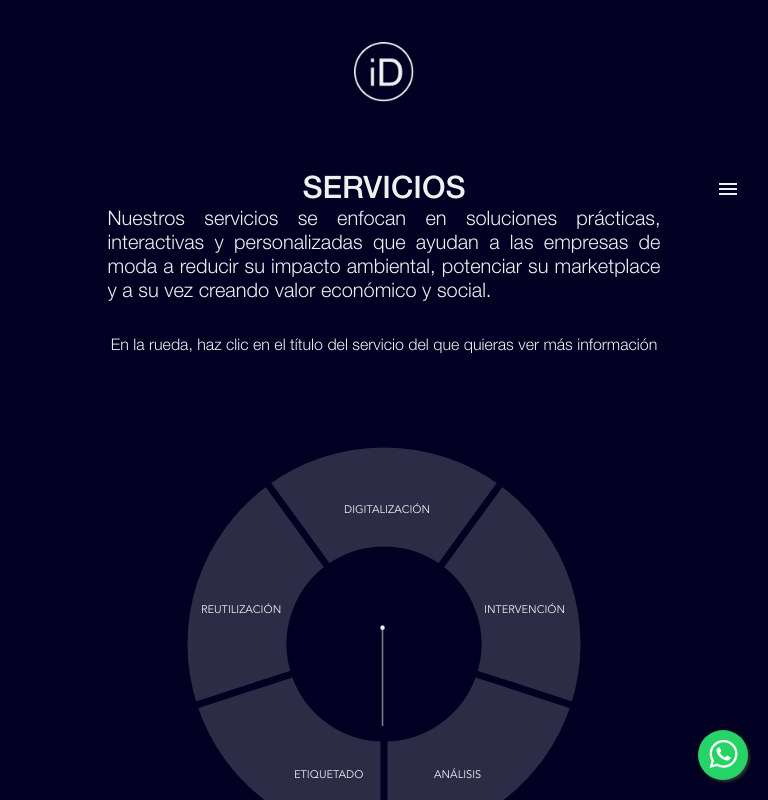
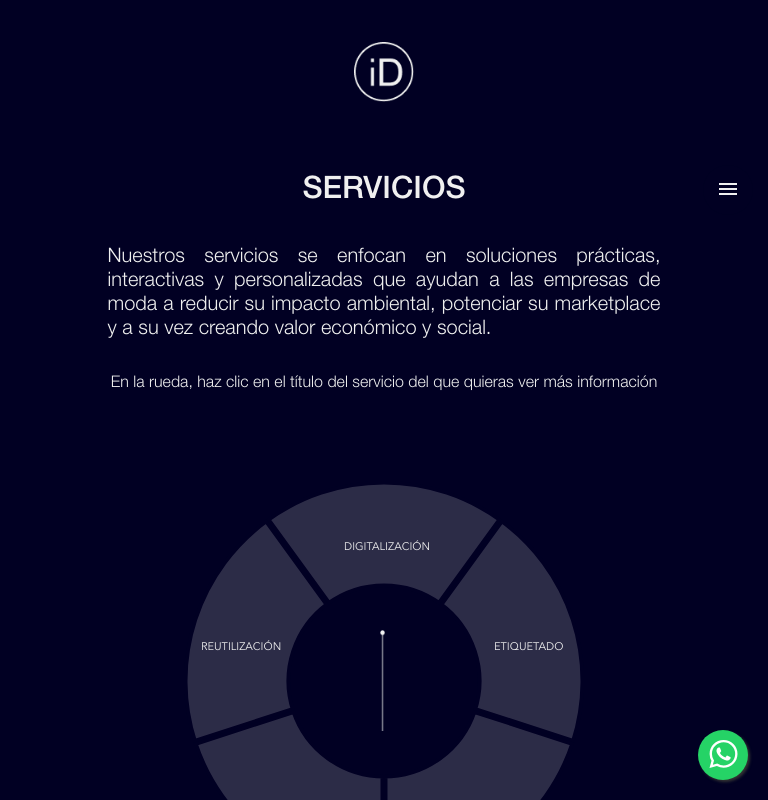
Before and after one commit to carrizoja/circular-id-2-V1.0, a React (Create React App) app: page /servicios in a window 768 px wide. Shown: the top 800 px of the page. Built offline with nearby package versions, Linux system fonts and the light colour scheme; a web font is replaced by a local one.

Commit message:
Added Desktop / ipad fixed

```diff
--- a/src/pages/servicios/Servicios.jsx
+++ b/src/pages/servicios/Servicios.jsx
@@ -43,15 +43,15 @@ function Servicios() {
         .text__click {
           display:none;
         }
-        /* rotate stick 90 degrees */
+        /* rotate stick 145 degrees */
         .stick {
-          transform: rotate(90deg);
+          transform: rotate(145deg);
           transition-duration: 1.5s;
         }
-        .intervencion {
+        .analisis {
           opacity: 1
         }
-        .intervencion__small__title {
+        .analisis__small__title {
           color: #2c2b47;
         }
         @media only screen and (max-width:767px){
@@ -152,15 +152,15 @@ function Servicios() {
             .text__click {
               display:none;
             }
-          /* rotate stick -145 degrees */
+          /* rotate stick 90 degrees */
           .stick {
-            transform: rotate(-145deg);
+            transform: rotate(90deg);
             transition-duration: 1.5s;
           }
-          .reduccion {
+          .intervecion {
             opacity: 1
           }
-          .reduccion__small__title {
+          .intervencion__small__title {
             color: #2c2b47;
           }
 
@@ -205,15 +205,15 @@ function Servicios() {
             .text__click {
               display:none;
             }
-       /* rotate stick 145 degrees */
+       /* rotate stick -145 degrees */
        .stick {
-         transform: rotate(145deg);
+         transform: rotate(-145deg);
          transition-duration: 1.5s;
        }
-       .analisis {
+       .reduccion {
          opacity: 1
        }
-       .analisis__small__title {
+       .reduccion__small__title {
          color: #2c2b47;
        }
 
@@ -307,11 +307,6 @@ function Servicios() {
           }
         `}
         </style>
-       {/*  <div className='container__othersOnline'>
-          <figure className='green_figure'></figure>
-          <p className='othersOnline__text'>DIGITALIZACIÓN del proceso productivo, comenzando por la prenda y el etiquetado, para obtener el pasaje del mundo físico al virtual, dando trazabilidad al producto.</p>
-        </div>
-        <p className='servicioDisponible__text'>Este servicio ya se encuentra disponible.</p> */}
          <div className='container__intervencionOnline'>
           <figure className='green_figure'></figure>
           <p className='intervencionOnline__text'>DIGITALIZACIÓN del proceso productivo, comenzando por la prenda y el etiquetado, para obtener el pasaje del mundo físico al virtual, dando trazabilidad al producto.</p>
@@ -345,7 +340,7 @@ function Servicios() {
                 strokeWidth="10"
                 d="M285.5 571A285.498 285.498 0 0113.973 373.724l143.909-46.759a134.186 134.186 0 00127.618 92.72V571z"
                 mask="url(#path-1-inside-1_41_3076)"
-                onClick={handleClickEtiquetado}
+                onClick={handleClickAnalisis}
               >
               </path>
               <mask id="path-2-inside-2_41_3076" fill="#fff">
@@ -355,7 +350,7 @@ function Servicios() {
                 strokeWidth="10"
                 d="M557.027 373.724A285.502 285.502 0 01285.5 571V419.685a134.186 134.186 0 00127.618-92.72l143.909 46.759z"
                 mask="url(#path-2-inside-2_41_3076)"
-                onClick={handleClickAnalisis}
+                onClick={handleClickIntervencion}
               ></path>
               <mask id="path-3-inside-3_41_3076" fill="#fff">
                 <path d="M453.313 54.526a285.505 285.505 0 01103.714 319.198l-143.909-46.759a134.186 134.186 0 00-48.746-150.023l88.941-122.416z"
@@ -365,7 +360,7 @@ function Servicios() {
                 strokeWidth="10"
                 d="M453.313 54.526a285.505 285.505 0 01103.714 319.198l-143.909-46.759a134.186 134.186 0 00-48.746-150.023l88.941-122.416z"
                 mask="url(#path-3-inside-3_41_3076)"
-                onClick={handleClickIntervencion}
+                onClick={handleClickEtiquetado}
               ></motion.path>
               <mask id="path-4-inside-4_41_3076" fill="#fff">
                 <path d="M117.687 54.526a285.5 285.5 0 01335.626 0l-88.941 122.416a134.186 134.186 0 00-157.744 0L117.687 54.526z"></path>
@@ -387,10 +382,10 @@ function Servicios() {
               ></path>
             </motion.svg>
             <small onClick={handleClickReutilizacion} className='reutilizacion__small__title svg__titles'>REUTILIZACIÓN </small>
-            <small onClick={handleClickIntervencion} className='intervencion__small__title svg__titles'>INTERVENCIÓN </small>
-            <small onClick={handleClickAnalisis} className='analisis__small__title svg__titles'>ANÁLISIS </small>
+            <small onClick={handleClickIntervencion} className='intervencion__small__title svg__titles'>ETIQUETADO</small>
+            <small onClick={handleClickAnalisis} className='analisis__small__title svg__titles'>INTERVENCIÓN</small>
             <small onClick={handleClickDigitalizacion} className='digitalizacion__small__title svg__titles'>DIGITALIZACIÓN </small>
-            <small onClick={handleClickEtiquetado} className='reduccion__small__title svg__titles'>ETIQUETADO </small>
+            <small onClick={handleClickEtiquetado} className='reduccion__small__title svg__titles'>ANÁLISIS</small>
             <img className='stick' src={stick} alt="" />
           </div>
           <div className='container__text'>
--- a/src/pages/servicios/servicios.css
+++ b/src/pages/servicios/servicios.css
@@ -417,7 +417,7 @@
   font-size: 11px;
   font-family: "45 Book";
   cursor: pointer;
-  transform: translateX(-90px)translateY(145px);
+  transform: translateX(-85px)translateY(145px);
 }
 
 .analisis__small__title {
@@ -426,7 +426,7 @@
   font-size: 11px;
   font-family: "45 Book";
   cursor: pointer;
-  transform: translateX(-140px)translateY(285px);
+  transform: translateX(-150px)translateY(285px);
 }
 
 .reduccion__small__title {
@@ -435,7 +435,7 @@
   font-size: 11px;
   font-family: "45 Book";
   cursor: pointer;
-  transform: translateX(-270px)translateY(285px);
+  transform: translateX(-255px)translateY(285px);
 }
 
 .digitalizacion__small__title {
@@ -504,7 +504,7 @@
 
   .stick {
     position: absolute;
-    top: calc(58.5vh);
+    top: 405px;
     left: 49.4%;
     height: 85px;
   }
@@ -662,18 +662,18 @@
 
   .intervencion__small__title {
     font-size: 8px;
-    transform: translateX(-65px)translateY(100px);
+    transform: translateX(-60px)translateY(100px);
   }
 
   .analisis__small__title {
 
     font-size: 8px;
-    transform: translateX(-100px)translateY(205px);
+    transform: translateX(-110px)translateY(205px);
   }
 
   .reduccion__small__title {
     font-size: 8px;
-    transform: translateX(-190px)translateY(205px);
+    transform: translateX(-175px)translateY(205px);
   }
 
   .digitalizacion__small__title {
@@ -711,7 +711,7 @@
 
   .stick {
     position: absolute;
-    top: 625px;
+    top: 630px;
     left: 49.5%;
     height: 101px;
   }
@@ -754,7 +754,7 @@
     display: flex;
     flex-direction: column-reverse;
     align-items: center;
-    margin-top: 1px;
+    margin-top: 5%;
     width: 72%;
     margin-left: auto;
     margin-right: auto;
@@ -776,6 +776,7 @@
     margin-top: 30px;
     margin-left: auto;
     margin-right: auto;
+    margin-bottom: auto;
   }
 
   /* CSS for Firulete 1 */
@@ -814,18 +815,18 @@
 
   .intervencion__small__title {
     font-size: 11px;
-    transform: translateX(-100px)translateY(160px);
+    transform: translateX(-90px)translateY(160px);
   }
 
   .analisis__small__title {
 
     font-size: 11px;
-    transform: translateX(-150px)translateY(325px);
+    transform: translateX(-170px)translateY(325px);
   }
 
   .reduccion__small__title {
     font-size: 11px;
-    transform: translateX(-290px)translateY(325px);
+    transform: translateX(-285px)translateY(325px);
   }
 
   .digitalizacion__small__title {
@@ -894,13 +895,13 @@
 
   .intervencion__small__title {
     font-size: 11px;
-    transform: translateX(-100px)translateY(160px);
+    transform: translateX(-92px)translateY(160px);
   }
 
   .analisis__small__title {
 
     font-size: 11px;
-    transform: translateX(-150px)translateY(325px);
+    transform: translateX(-170px)translateY(325px);
   }
 
   .reduccion__small__title {
```
